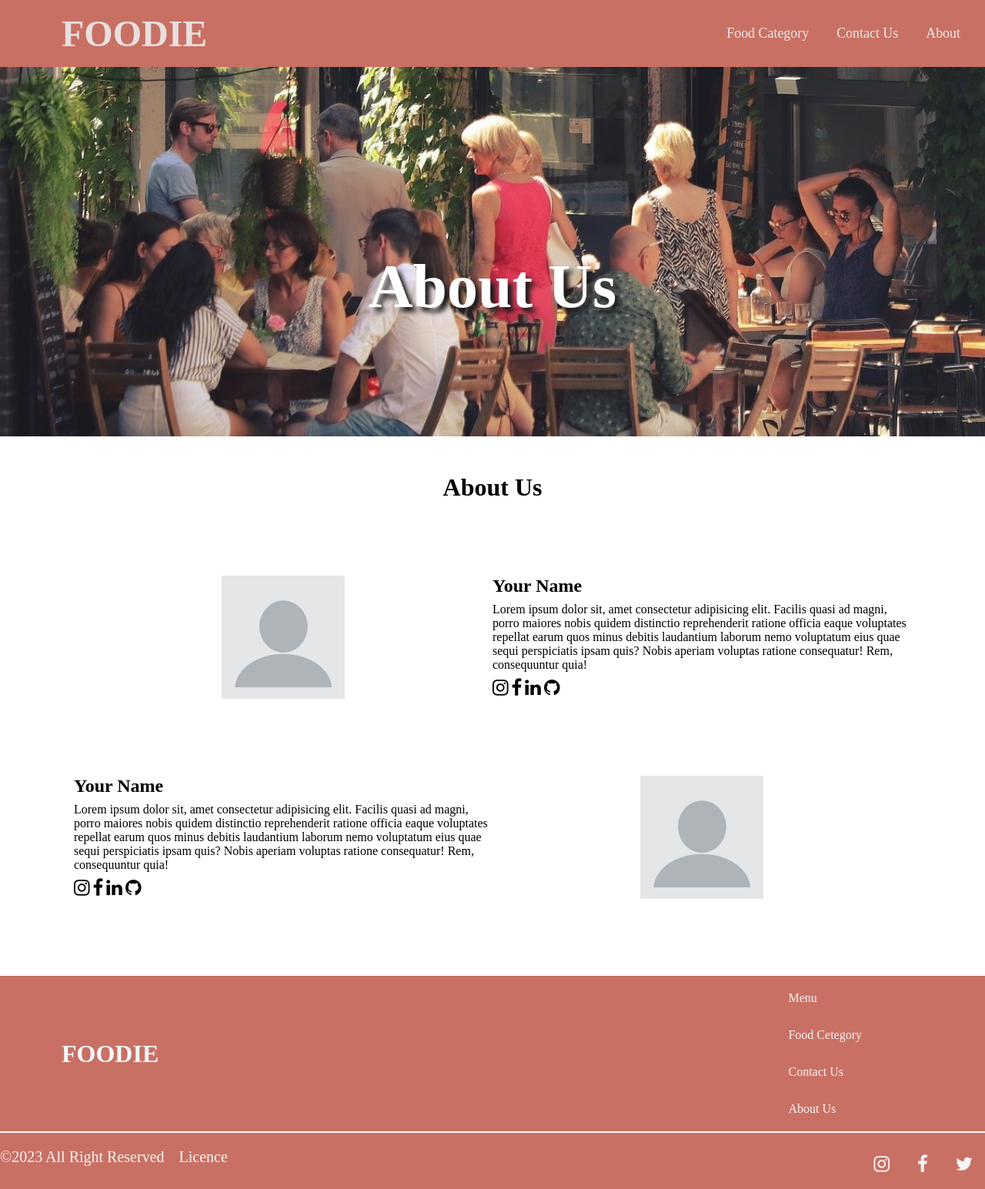
After one commit to SonaniJemish/FoodCmp, a PHP site: page /aboutus.php in a window 1280 px wide. The commit adds this page. Shown: the whole page at 77% size. Run offline with PHP 8.4, Linux system fonts and the light colour scheme.

Commit message:
All Done

```diff
--- /dev/null
+++ b/aboutus.php
@@ -0,0 +1,117 @@
+<!DOCTYPE html>
+<html lang="en">
+
+<head>
+    <meta charset="UTF-8">
+    <meta http-equiv="X-UA-Compatible" content="IE=edge">
+    <meta name="viewport" content="width=device-width, initial-scale=1.0">
+    <link rel="stylesheet" href="css/style.css">
+    <!-- <link rel="stylesheet" href="path/to/font-awesome/css/font-awesome.min.css"> -->
+    <link rel="stylesheet" href="https://cdnjs.cloudflare.com/ajax/libs/font-awesome/4.7.0/css/font-awesome.min.css">
+
+    <title>Foodie</title>
+</head>
+
+<body>
+
+    <!-- Navbar -->
+
+    <nav class="menubar">
+        <div class="container">
+            <a class="logo" href="index.php">
+                <h2>FOODIE</h2>
+            </a>
+            <ul class="menu">
+                <li class="menuitem"><a href="menu.php">Food Category</a></li>
+                <li class="menuitem"><a href="contact.php">Contact Us</a></li>
+                <li class="menuitem"><a href="aboutus.php">About</a></li>
+            </ul>
+        </div>
+        <!-- <div class="filterbar">
+            <ul class="filter">
+                <li class="fi">
+                    <select name="az" id="az">
+                        <option value="high">High to Low</option>
+                        <option value="low">Low to High</option>
+                        <option value="astar">Popular</option>
+                    </select>
+                </li>
+                <li class="fi"><input type="search" name="search" id="search" placeholder="Search Here..."></li>
+                <li class="fi"><button>Search</button></li>
+            </ul>
+        </div> -->
+    </nav>
+
+    <!-- Poster -->
+
+    <div class="poster">
+        <div class="textbg">
+            <h1 class="center">About Us</h1>
+        </div>
+    </div>
+
+    <!-- Content -->
+    <div class="content2" id="menu_it">
+        <h1 class="atitle">About Us</h1>
+        <div class="about1">
+            <div class="adetail">
+                <div class="adetails1">
+                    <img src="image/p1.jpg" alt="">
+                </div>
+                <div class="adetails2">
+                    <h2>Your Name</h2>
+                    <p>Lorem ipsum dolor sit, amet consectetur adipisicing elit. Facilis quasi ad magni, porro maiores nobis quidem distinctio reprehenderit ratione officia eaque voluptates repellat earum quos minus debitis laudantium laborum nemo voluptatum eius quae sequi perspiciatis ipsam quis? Nobis aperiam voluptas ratione consequatur! Rem, consequuntur quia!</p>
+                    <i class="fa fa-instagram fa-2x"></i>
+                    <i class="fa fa-facebook fa-2x"></i>
+                    <i class="fa fa-linkedin fa-2x"></i>
+                    <i class="fa fa-github fa-2x"></i>
+                </div>
+            </div>
+            <div class="adetail">
+                <div class="adetails2">
+                    <h2>Your Name</h2>
+                    <p>Lorem ipsum dolor sit, amet consectetur adipisicing elit. Facilis quasi ad magni, porro maiores nobis quidem distinctio reprehenderit ratione officia eaque voluptates repellat earum quos minus debitis laudantium laborum nemo voluptatum eius quae sequi perspiciatis ipsam quis? Nobis aperiam voluptas ratione consequatur! Rem, consequuntur quia!</p>
+                    <i class="fa fa-instagram fa-2x"></i>
+                    <i class="fa fa-facebook fa-2x"></i>
+                    <i class="fa fa-linkedin fa-2x"></i>
+                    <i class="fa fa-github fa-2x"></i>
+                </div>
+                <div class="adetails1">
+                    <img src="image/p1.jpg" alt="">
+                </div>
+            </div>
+        </div>
+    </div>
+
+    <!-- Footer -->
+
+    <footer class="top">
+        <div class="flogo">
+            <a href="index.php">
+                <h1>FOODIE</h1>
+            </a>
+        </div>
+        <div class="links">
+            <h2>Menu</h2>
+            <a href="menu.php">Food Cetegory</a>
+            <a href="contact.php">Contact Us</a>
+            <a href="aboutus.php">About Us</a>
+        </div>
+    </footer>
+    <footer class="bottom">
+        <div class="legal">
+            <span> &copy;2023 All Right Reserved</span>
+            <a href="">Licence</a>
+        </div>
+        <div class="links">
+            <i class="fa fa-instagram fa-2x"></i>
+            <i class="fa fa-facebook fa-2x"></i>
+            <i class="fa fa-twitter fa-2x"></i>
+        </div>
+    </footer>
+
+    </div>
+    </div>
+</body>
+
+</html>
--- a/css/style.css
+++ b/css/style.css
@@ -259,6 +259,10 @@ footer.top .links{
     gap: 30px;
 }
 
+.flogo a{
+    text-decoration: none;
+}
+
 
 footer.top .links > a{
     text-decoration: none;
@@ -396,3 +400,45 @@ footer.bottom .links > i{
   .star-rating .star.active {
     color: #F5A623;
   }
+
+
+.contactus{
+    margin-top: 2rem;
+    margin-bottom: 2rem;
+}
+
+
+
+
+
+
+
+/* ------------- < --About Us -- > ---------- */
+
+.about1{
+    display: grid;
+    margin: 3rem;
+}
+
+.adetail{
+    display: grid;
+    grid-template-columns: repeat(2,1fr);
+    margin: 3rem;
+}
+
+.adetails1{
+    text-align: center;
+}
+
+.adetails1 img{
+    width: 10rem;
+    height: 10rem;
+}
+
+.adetails2 p,i{
+    margin-top: 0.5rem;
+}
+
+.adetails2 i{
+    font-size: 1.5rem;
+}
```
Also changed, not shown: contact.php (added, +103 -0 lines), index.php (+16 -15 lines), menu.php (added, +134 -0 lines), singlefood.php (+10 -9 lines).
